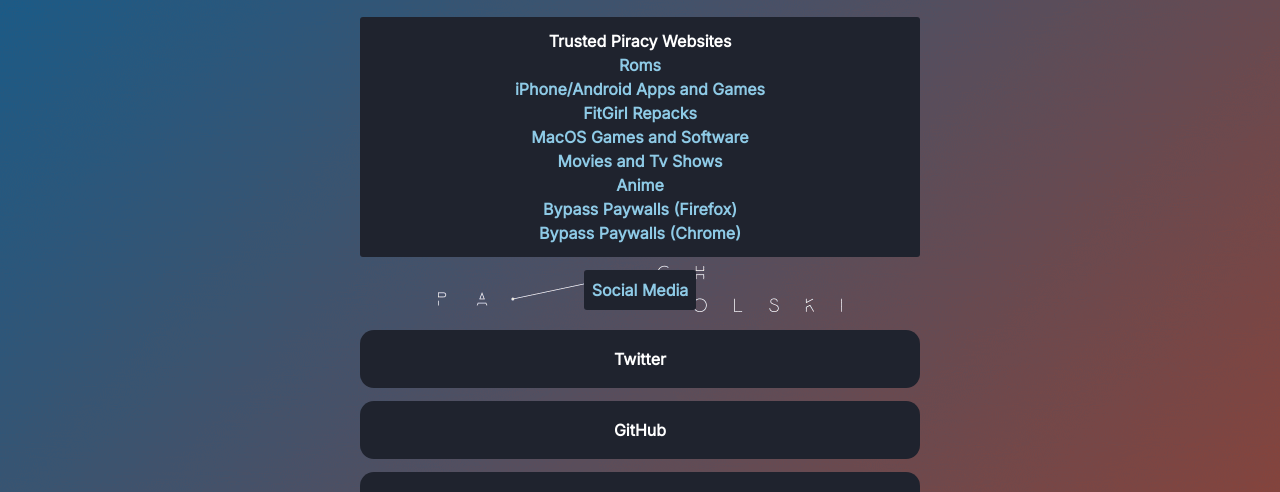
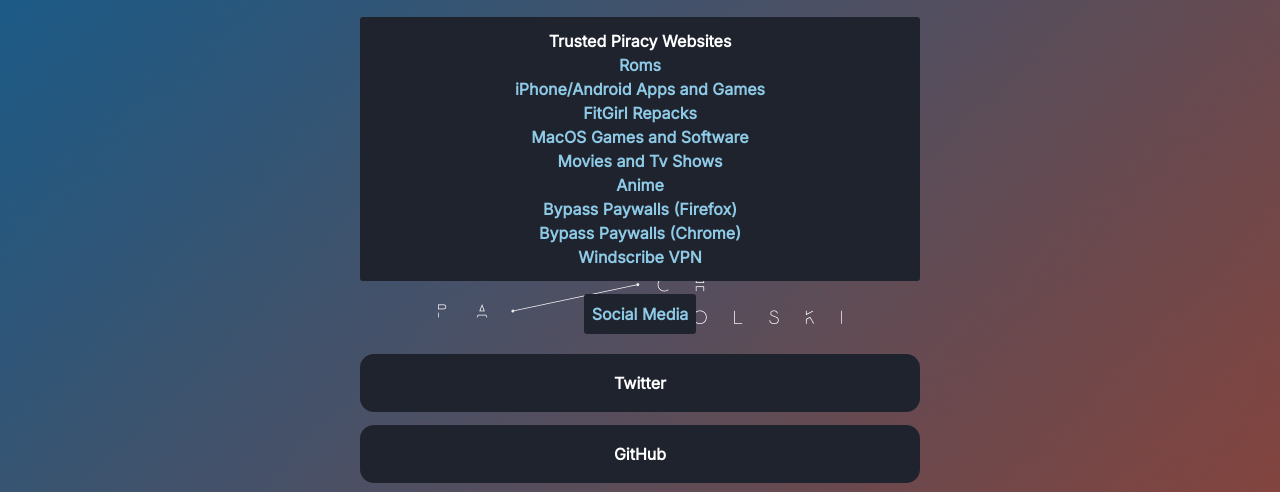
Before and after one commit to Zooderss/Zooderss.github.io, a plain HTML site: page index.html in a window 1280 px wide. Shown: the part 301-793 px from the top of the page. Drawn offline with Linux system fonts and the light colour scheme.

Commit message:
Added link to VPN client

```diff
--- a/index.html
+++ b/index.html
@@ -53,6 +53,9 @@
 				<center> <a href="https://zoro.to" target"_blank">Anime</a></center>
 				<center> <a href="https://gitlab.com/magnolia1234/bypass-paywalls-firefox-clean" target"_blank">Bypass Paywalls (Firefox)</a></center>
 				<center> <a href="https://gitlab.com/magnolia1234/bypass-paywalls-chrome-clean" target"_blank">Bypass Paywalls (Chrome)</a></center>
+                <center>
+                <a href="https://windscribe.com/" target"_blank">Windscribe VPN</a>
+                </center>
             </p>
           </div>
 
```
